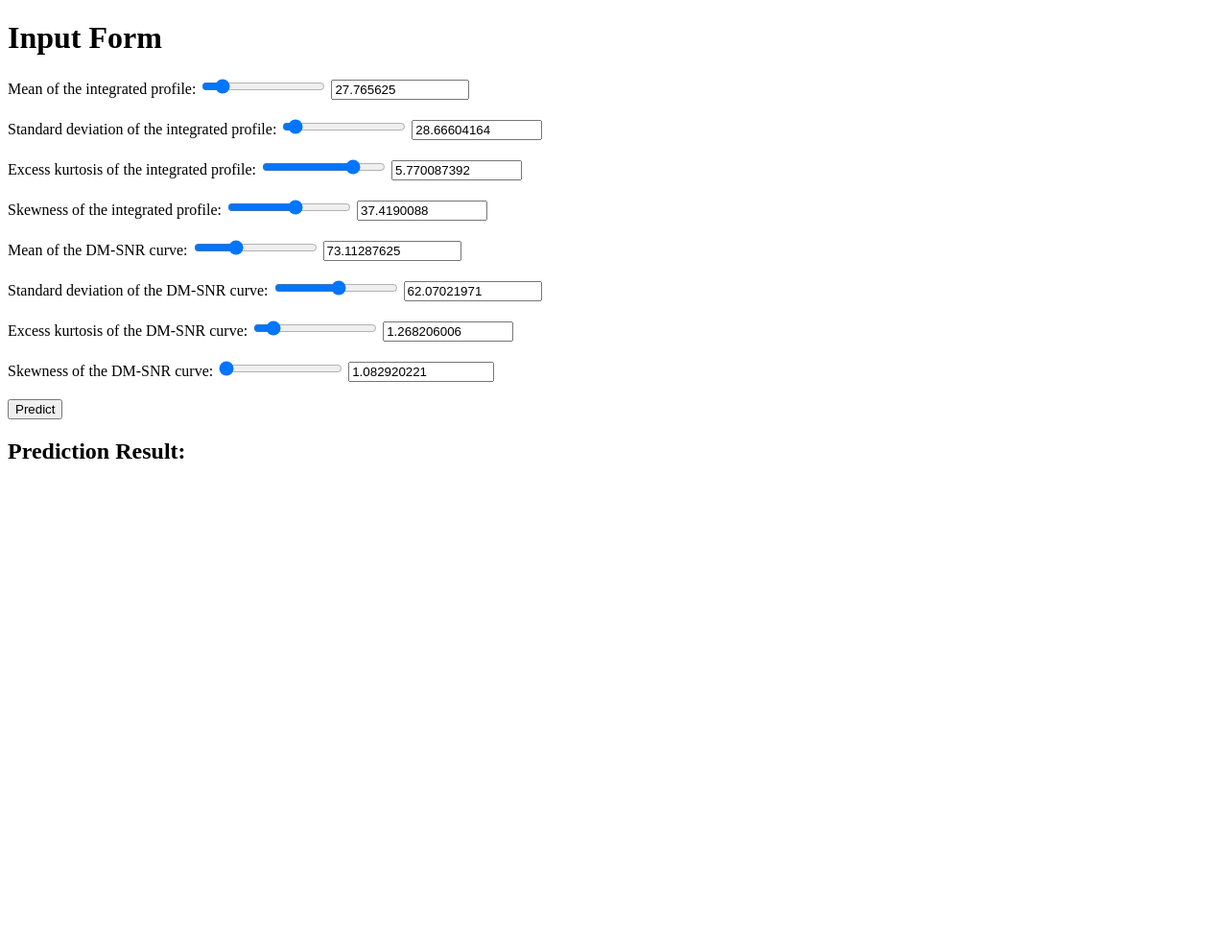
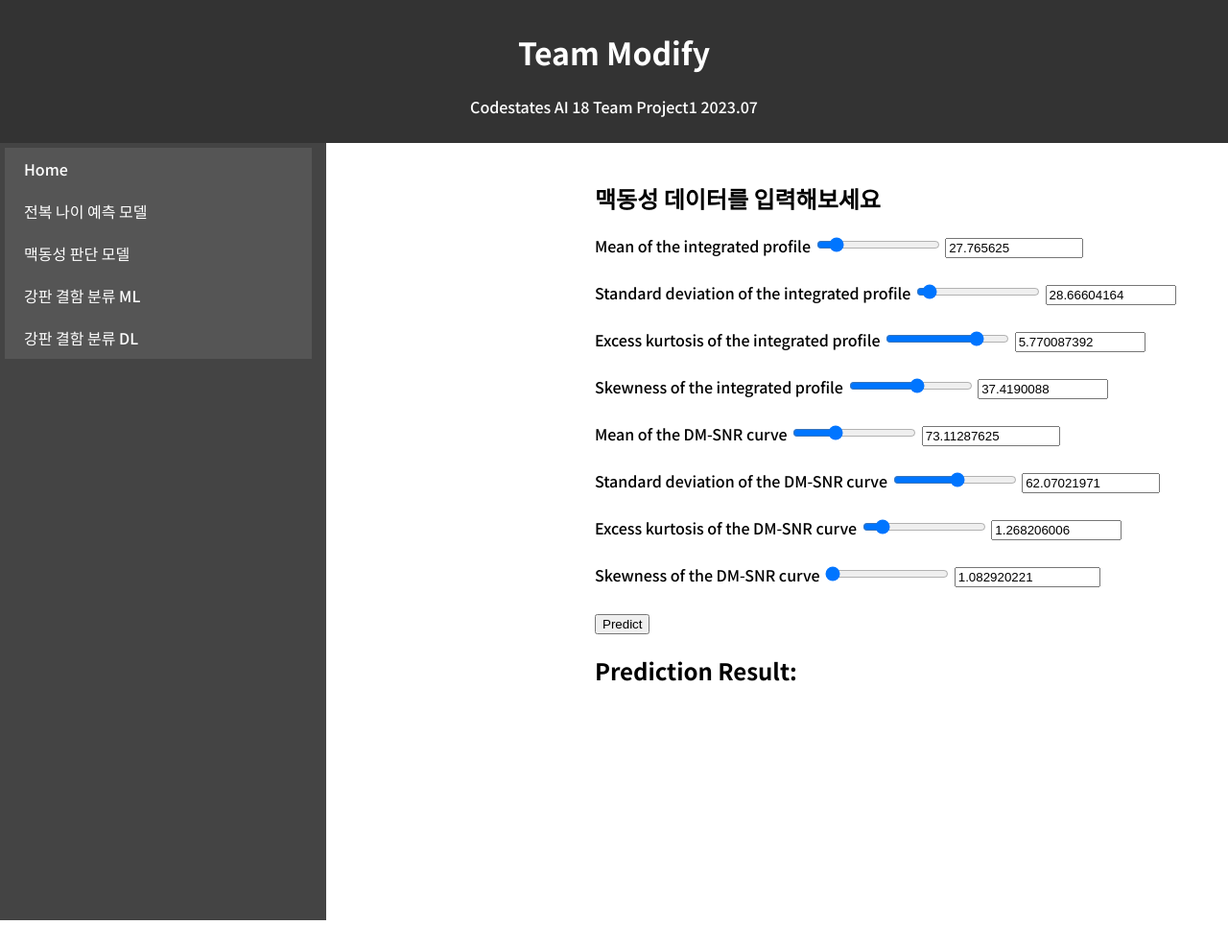
Before and after one commit to choi-hyeonho/TeamModify, a Flask app: page /pulsar_page in a window 1280 px wide. Shown: the whole page at 96% size. Before the commit the page ends 478 px from the top, so only its background shows below. Run offline with Flask 3, Linux system fonts and the light colour scheme; parts of the project's set-up code (start-up, migrations or seed data) failed here and were passed over.

Commit message:
0727_update

```diff
--- a/Web/app.py
+++ b/Web/app.py
@@ -10,37 +10,39 @@ import json
 app = Flask(__name__)
 
 
-# pulsar star 스케일러/모델 로드
-pulsar_scaler_path = os.path.join(os.path.dirname(__file__), 'pulsar_scaler.pkl')
+
+# ============================================ 스케일러 & 모델 로드
+
+# abalone
+
+
+# pulsar star
+pulsar_scaler_path = os.path.join(os.path.dirname(__file__), 'models/pulsar_scaler.pkl')
 pulsar_scaler = joblib.load(pulsar_scaler_path)
 
 def load_keras_model():
     tf.keras.backend.clear_session() # Clear the session and optimizer state to avoid M1/M2 Mac optimizer warning
     current_dir = os.path.dirname(os.path.abspath(__file__))
-    model_path = os.path.join(current_dir, 'pulsar_model.h5')
+    model_path = os.path.join(current_dir, 'models/pulsar_model.h5')
     model = load_model(model_path)
     return model
 pulsar_model = load_keras_model()
 
 
-# steel plate 모델 로드
-model_path1 = os.path.join(os.path.dirname(__file__), 'steelplate_model1.pkl')
+# steel plate
+model_path1 = os.path.join(os.path.dirname(__file__), 'models/steelplate_model1.pkl')
 model1 = joblib.load(model_path1)
 
-model_path2 = os.path.join(os.path.dirname(__file__), 'steelplate_model2.pkl')
+model_path2 = os.path.join(os.path.dirname(__file__), 'models/steelplate_model2.pkl')
 model2 = joblib.load(model_path2)
-
-# 빈 모델 로드. 추후 팀원들로부터 실제 모델을 받아서 대체할 예정
-age_prediction_model = None
-#crack_classification_model = None
-mactility_discrimination_model = None
 
 
 
+# ============================================ 입력값 받아와 예측 후 반환 함수
 
+## pulsar star
 
-
-################## pulsar 처리 함수
+# 입력값 받아오기
 def process_input_data_pulsar(request):
 
     # key에 매치하는 정보 불러오기
@@ -53,14 +55,6 @@ def process_input_data_pulsar(request):
     Excess_DM = request.form['ExcessDMSlider']
     Skewness_DM = request.form['SkewnessDMSlider']
 
-    '''
-    input_str = input()
-    input_data = np.array(input_str.split(), dtype=float)
-
-    # Transform the input data using the trained scaler
-    input_scaled = scaler.transform(input_data)
-    '''
-
     # 개별 데이터를 NumPy 배열로 표현
     individual_data = np.array([Mean_profile, Standard_profile, Excess_profile, Skewness_profile,
                                 Mean_DM, Standard_DM, Excess_DM, Skewness_DM], dtype=float)
@@ -70,7 +64,7 @@ def process_input_data_pulsar(request):
 
     return data_array
 
-
+# 예측값 반환
 def process_pulsar_input():
     data_array = process_input_data_pulsar(request)
 
@@ -84,7 +78,7 @@ def process_pulsar_input():
 
 
 
-
+# steel plate
 
 # 강판 불량 입력 데이터를 처리하는 함수
 def process_input_data_steel(request):
@@ -143,14 +137,22 @@ def process_steel_input():
 
 
 
+# ============================================ 페이지 구현
 
+# home
+@app.route('/', methods=['GET'])
+def index():
+    return render_template('index.html')
 
+'''
+# home
 @app.route('/', methods=['GET', 'POST'])
 def home():
     if request.method == 'POST':
         model_name = request.form['model_name']
         return redirect(url_for('model_page', model_name=model_name))
     return render_template('index.html')
+'''
 
 @app.route('/model/<model_name>', methods=['GET', 'POST'])
 def model_page(model_name):
@@ -189,82 +191,37 @@ def abalone_page():
         # 예측 결과를 화면에 출력하거나 다른 동작을 수행하는 코드 추가
         # ...
 
-        return render_template('Abalone_page.html', model=age_prediction_model)
+        return render_template('abalone.html', model=age_prediction_model)
 
-    return render_template('Abalone_page.html', model=age_prediction_model)
+    return render_template('abalone.html', model=age_prediction_model)
 
 
 
+
+
+# pulsar star
 @app.route('/pulsar_page', methods=['GET', 'POST'])
 def pulsar_page():
     if request.method == 'POST':
         return process_pulsar_input()
-    return render_template('Pulsar.html')
+    return render_template('pulsar.html')
 
 @app.route('/pulsar_predict', methods=['POST'])
 def pulsar_predict():
-    # '/predict' 엔드포인트에서는 예측을 담당하는 process_pulsar_input() 함수를 호출하여 결과를 반환
     return process_pulsar_input()
 
 
-
+# steel plate
 @app.route('/steel_page', methods=['GET', 'POST'])
 def steel_page():
     if request.method == 'POST':
         return process_steel_input()
-    return render_template('Steel.html')
+    return render_template('steel.html')
 
-'''
-@app.route('/predict', methods=['POST'])
-def predict():
-    # 입력 데이터 받기
-    X_Minimum = request.form['X_Minimum']
-    X_Maximum = request.form['X_Maximum']
-    Y_Minimum = request.form['Y_Minimum']
-    Y_Maximum = request.form['Y_Maximum']
-    Pixels_Areas = request.form['Pixels_Areas']
-    X_Perimeter = request.form['X_Perimeter']
-    Y_Perimeter = request.form['Y_Perimeter']
-    Sum_of_Luminosity = request.form['Sum_of_Luminosity']
-    Minimum_of_Luminosity = request.form['Minimum_of_Luminosity']
-    Maximum_of_Luminosity = request.form['Maximum_of_Luminosity']
-    Length_of_Conveyer = request.form['Length_of_Conveyer']
-    Steel_Plate_Thickness = request.form['Steel_Plate_Thickness']
-    Empty_Index = request.form['Empty_Index']
-    Type_of_Steel = request.form['Type_of_Steel']
-    # 입력값을 데이터에 맞게 변환
-    if Type_of_Steel == 'A300':
-        Type_of_Steel = 0
-    else:
-        Type_of_Steel = 1
-    # 개별 데이터를 NumPy 배열로 표현
-    individual_data = np.array([X_Minimum, X_Maximum, Y_Minimum, Y_Maximum, Pixels_Areas,
-                                X_Perimeter, Y_Perimeter, Sum_of_Luminosity, Minimum_of_Luminosity,
-                                Maximum_of_Luminosity, Length_of_Conveyer, Steel_Plate_Thickness,
-                                Empty_Index, Type_of_Steel], dtype=object)
-    data_array = individual_data.reshape(1, -1)  # 개별 데이터를 2차원 배열로 변환
-    data_array = np.array(data_array).astype(float)  # str 형태의 데이터를 flaot으로 변환
-    # 예측 수행
-    prediction1 = model1.predict(data_array)
-    # 타겟 리스트
-    target_list = ['Pastry', 'Z_Scratch', 'K_Scatch', 'Stains', 'Dirtiness', 'Bumps', 'Other_Faults']
-    # 결과 반환
-    if prediction1.tolist()[0] == 5 or prediction1.tolist()[0] == 6:
-        data_array2 = np.delete(data_array, -2, axis=1)  # 'Empty Index' 데이터 삭제
-        prediction2 = model2.predict(data_array2)
-        num = prediction2.tolist()[0]
-        result = target_list[num]
-    else:
-        num = prediction1.tolist()[0]
-        result = target_list[num]
-    return jsonify({'prediction_result': result})
-'''
-
-# 긴 결과값이 나으는 문제 해결을 위해 predict() 클래스 변경
 @app.route('/steel_predict', methods=['POST'])
 def steel_predict():
-    # '/predict' 엔드포인트에서는 예측을 담당하는 process_steel_input() 함수를 호출하여 결과를 반환
     return process_steel_input()
+
 
 
 if __name__ == '__main__':
--- /dev/null
+++ b/Web/static/css/style.css
@@ -0,0 +1,84 @@
+/* style.css */
+body, html {
+    height: 100%;
+    margin: 0;
+    padding: 0;
+    font-family: 'Noto Sans KR', sans-serif;
+}
+
+header {
+    background-color: #333;
+    color: #fff;
+    padding: 10px;
+    text-align: center;
+}
+
+nav {
+    background-color: #444;
+    color: #fff;
+    padding: 5px;
+    float: left;
+    order: 1;
+    width: 330px;
+    height: 100%;
+}
+
+ul {
+    list-style: none;
+    margin: 0;
+    padding: 0;
+}
+
+li {
+    margin-right: 10px;
+}
+
+li a {
+    display: block;
+    background-color: #555;
+    color: #fff;
+    padding: 10px 20px;
+    text-decoration: none;
+}
+
+li a:hover {
+    background-color: #666;
+}
+
+.left-box {
+    float: left;
+    order: 2;
+    width: 50%; /* 필요에 따라 너비를 조정할 수 있습니다. */
+    background-color: rgb(255, 255, 255); /* 배경색을 원하는 색으로 변경할 수 있습니다. */
+    padding: 20px; /* 상자 안의 여백을 추가할 수 있습니다. */
+}
+
+.right-box {
+    float: right;
+    width: 50%; /* 필요에 따라 너비를 조정할 수 있습니다. */
+    background-color: rgb(255, 255, 255); /* 배경색을 원하는 색으로 변경할 수 있습니다. */
+    padding: 20px; /* 상자 안의 여백을 추가할 수 있습니다. */
+}
+
+section {
+    padding: 20px;
+    margin-left: 600px; /* 왼쪽으로 이동하는 여백을 조정합니다. */
+    margin-top: 0; /* 위쪽의 여백을 없앱니다. */
+    display: flex;
+    flex-direction: column;
+    height: 100vh; /* 화면의 전체 높이를 차지하도록 설정합니다. */
+}
+
+/* 이미지 크기를 지정합니다. */
+section img {
+    max-width: 40%;
+    max-height: 40%;
+    margin-left: 100px;
+}
+
+/* Float 속성으로 인한 레이아웃 이슈를 해결하기 위해 Clearfix를 적용합니다. */
+.clearfix::after {
+    content: "";
+    clear: both;
+    display: table;
+}
--- a/Web/templates/pulsar.html
+++ b/Web/templates/pulsar.html
@@ -1,48 +1,69 @@
 <!DOCTYPE html>
 <html>
 <head>
-    <title>Home</title>
+    <title>Pulsar Star Model</title>
+    <link rel="preconnect" href="https://fonts.googleapis.com">
+    <link rel="preconnect" href="https://fonts.gstatic.com" crossorigin>
+    <link href="https://fonts.googleapis.com/css2?family=Noto+Sans+KR:wght@300;500;700&display=swap" rel="stylesheet">
+    <link rel="stylesheet" href=" {{ url_for('static', filename='css/style.css') }}">
 </head>
 <body>
-    <h1>Input Form</h1>
+    <header>
+        <h1>Team Modify</h1>
+        <p>Codestates AI 18 Team Project1 2023.07</p>
+    </header>
+
+    <nav>
+        <ul>
+            <li><a href="{{ url_for('index') }}">Home</a></li>
+            <li><a href="{{ url_for('abalone_page') }}">전복 나이 예측 모델</a></li>
+            <li><a href="{{ url_for('pulsar_page') }}">맥동성 판단 모델</a></li>
+            <li><a href="{{ url_for('steel_page') }}">강판 결함 분류 ML</a></li>
+            <li><a href="{{ url_for('steel_page') }}">강판 결함 분류 DL</DL></a></li>
+            <li style="padding-bottom: 10px;">&nbsp;</li>
+        </ul>
+    </nav>
+
+    <section>
+        <h1>맥동성 데이터를 입력해보세요</h1>
         <form id="pulsarForm" action="/pulsar_predict" method="post">
 
-        <label for="Mean of the integrated profile">Mean of the integrated profile:</label>
+            <label for="Mean of the integrated profile">Mean of the integrated profile</label>
             <input type="range" id="MeanProfileSlider" name="MeanProfileSlider" min="5.812500" max="192.617188" value="27.765625" step="0.000000001" required>
             <input type="number" id="MeanProfileInput" name="MeanProfileInput" min="5.812500" max="192.617188" value="27.765625" step="0.000000001" required>
             <br><br>
 
-        <label for="Standard deviation of the integrated profile">Standard deviation of the integrated profile:</label>
+            <label for="Standard deviation of the integrated profile">Standard deviation of the integrated profile</label>
             <input type="range" id="StandardProfileSlider" name="StandardProfileSlider" min="24.772042" max="98.778911" value="28.66604164" step="0.000000001" required>
             <input type="number" id="StandardProfileInput" name="StandardProfileInput" min="24.772042" max="98.778911" value="28.66604164" step="0.000000001" required>
             <br><br>
 
-        <label for="Excess kurtosis of the integrated profile">Excess kurtosis of the integrated profile:</label>
+            <label for="Excess kurtosis of the integrated profile">Excess kurtosis of the integrated profile</label>
             <input type="range" id="ExcessProfileSlider" name="ExcessProfileSlider" min="-1.876011" max="8.069522" value="5.770087392" step="0.000000001" required>
             <input type="number" id="ExcessProfileInput" name="ExcessProfileInput" min="-1.876011" max="8.069522" value="5.770087392" step="0.000000001" required>
             <br><br>
 
-        <label for="Skewness of the integrated profile">Skewness of the integrated profile:</label>
+            <label for="Skewness of the integrated profile">Skewness of the integrated profile</label>
             <input type="range" id="SkewnessProfileSlider" name="SkewnessProfileSlider" min="-1.791886" max="68.101622" value="37.4190088" step="0.000000001" required>
             <input type="number" id="SkewnessProfileInput" name="SkewnessProfileInput" min="-1.791886" max="68.101622" value="37.4190088" step="0.000000001" required>
             <br><br>
 
-        <label for="Mean of the DM-SNR curve">Mean of the DM-SNR curve:</label>
+            <label for="Mean of the DM-SNR curve">Mean of the DM-SNR curve</label>
             <input type="range" id="MeanDMSlider" name="MeanDMSlider" min="0.213211" max="223.392141" value="73.11287625" step="0.000000001" required>
             <input type="number" id="MeanDMInput" name="MeanDMInput" min="0.213211" max="223.392141" value="73.11287625" step="0.000000001" required>
             <br><br>
 
-        <label for="Standard deviation of the DM-SNR curve">Standard deviation of the DM-SNR curve:</label>
+            <label for="Standard deviation of the DM-SNR curve">Standard deviation of the DM-SNR curve</label>
             <input type="range" id="StandardDMSlider" name="StandardDMSlider" min="7.370432" max="110.642211" value="62.07021971" step="0.000000001" required>
             <input type="number" id="StandardDMInput" name="StandardDMInput" min="7.370432" max="110.642211" value="62.07021971" step="0.000000001" required>
             <br><br>
 
-        <label for="Excess kurtosis of the DM-SNR curve">Excess kurtosis of the DM-SNR curve:</label>
+            <label for="Excess kurtosis of the DM-SNR curve">Excess kurtosis of the DM-SNR curve</label>
             <input type="range" id="ExcessDMSlider" name="ExcessDMSlider" min="-3.139270" max="34.539844" value="1.268206006" step="0.000000001" required>
             <input type="number" id="ExcessDMInput" name="ExcessDMInput" min="-3.139270" max="34.539844" value="1.268206006" step="0.000000001" required>
             <br><br>
 
-        <label for="Skewness of the DM-SNR curve">Skewness of the DM-SNR curve:</label>
+            <label for="Skewness of the DM-SNR curve">Skewness of the DM-SNR curve</label>
             <input type="range" id="SkewnessDMSlider" name="SkewnessDMSlider" min="-1.976976" max="1191.000837" value="1.082920221" step="0.000000001" required>
             <input type="number" id="SkewnessDMInput" name="SkewnessDMInput" min="-1.976976" max="1191.000837" value="1.082920221" step="0.000000001" required>
             <br><br>
@@ -163,6 +184,7 @@
                 });
             });
         </script>
+    </section>
 
 </body>
 </html>
```
Also changed, not shown: Web/templates/index.html (+35 -9 lines), Web/templates/steel.html (+22 -0 lines), Web/static/images/index_pic.jpg (added), Web/templates/members.html (added). Lines whose indentation alone changed are shown as unchanged.
